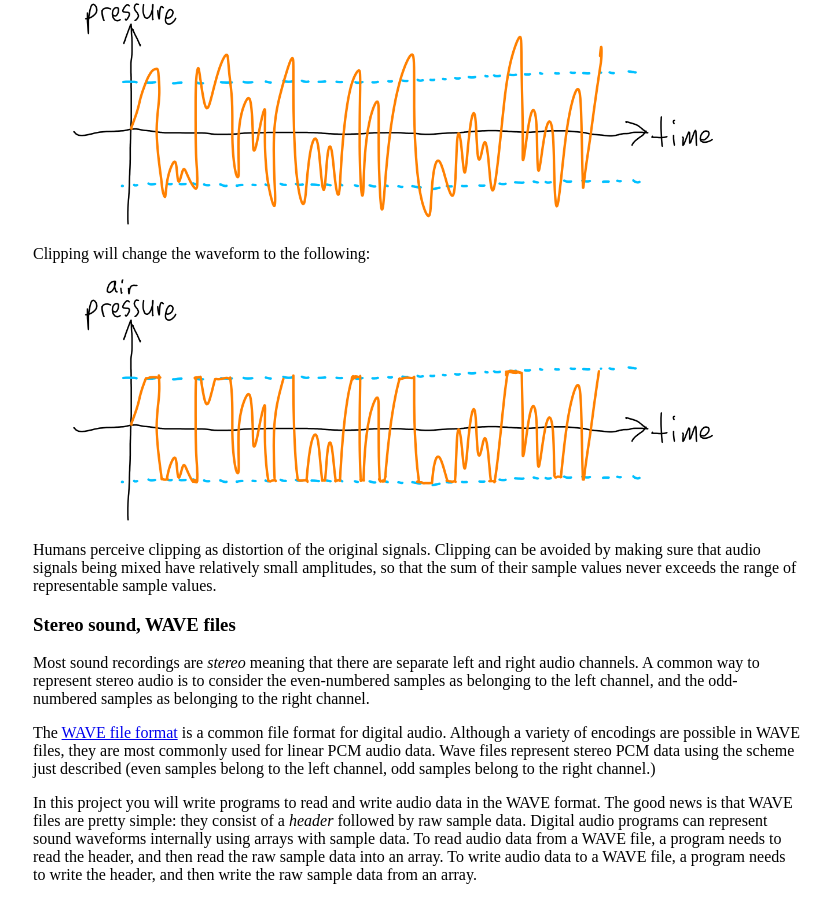
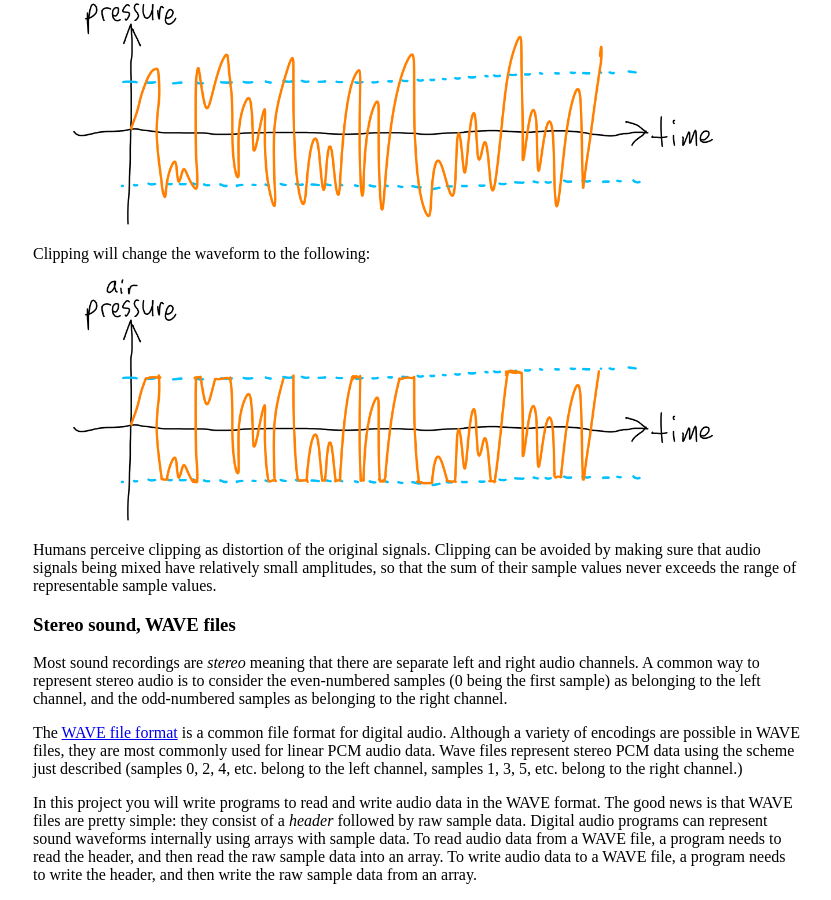
Before and after one commit to jhuintprog/fall2019, a Jekyll site: the page built from sound.md, in a window 1280 px wide and 900 px high, scrolled down 2391 px. Shown: the whole window, without its empty margins (223-1054 px from the left). Built offline with Jekyll 4.4.1, drawn with Linux system fonts in a browser that asks for light colours.

Commit message:
clarification about stereo samples

```diff
--- a/sound.md
+++ b/sound.md
@@ -67,8 +67,8 @@ Humans perceive clipping as distortion of the original signals.  Clipping can be
 
 ### Stereo sound, WAVE files
 
-Most sound recordings are *stereo* meaning that there are separate left and right audio channels.  A common way to represent stereo audio is to consider the even-numbered samples as belonging to the left channel, and the odd-numbered samples as belonging to the right channel.
+Most sound recordings are *stereo* meaning that there are separate left and right audio channels.  A common way to represent stereo audio is to consider the even-numbered samples (0 being the first sample) as belonging to the left channel, and the odd-numbered samples as belonging to the right channel.
 
-The [WAVE file format](http://soundfile.sapp.org/doc/WaveFormat/) is a common file format for digital audio.  Although a variety of encodings are possible in WAVE files, they are most commonly used for linear PCM audio data.  Wave files represent stereo PCM data using the scheme just described (even samples belong to the left channel, odd samples belong to the right channel.)
+The [WAVE file format](http://soundfile.sapp.org/doc/WaveFormat/) is a common file format for digital audio.  Although a variety of encodings are possible in WAVE files, they are most commonly used for linear PCM audio data.  Wave files represent stereo PCM data using the scheme just described (samples 0, 2, 4, etc. belong to the left channel, samples 1, 3, 5, etc. belong to the right channel.)
 
 In this project you will write programs to read and write audio data in the WAVE format.  The good news is that WAVE files are pretty simple: they consist of a *header* followed by raw sample data.  Digital audio programs can represent sound waveforms internally using arrays with sample data.  To read audio data from a WAVE file, a program needs to read the header, and then read the raw sample data into an array.  To write audio data to a WAVE file, a program needs to write the header, and then write the raw sample data from an array.
```
